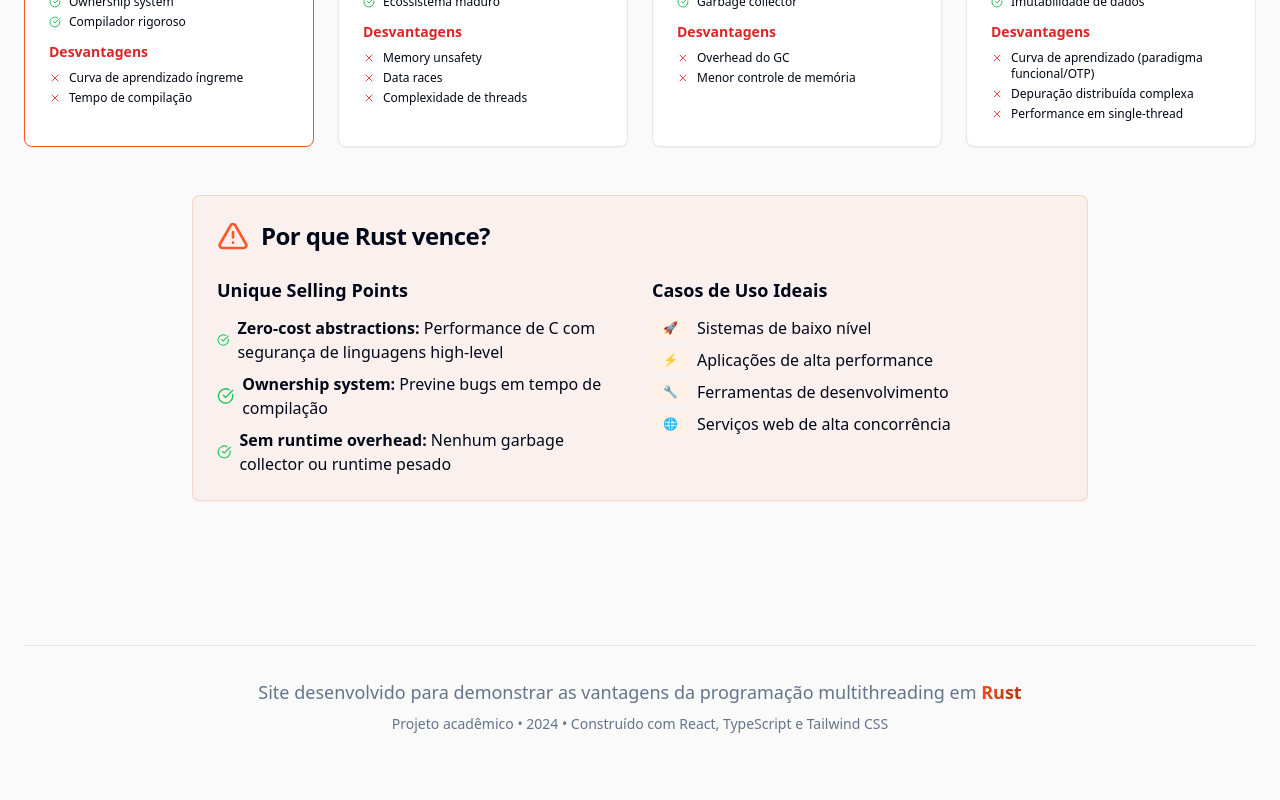
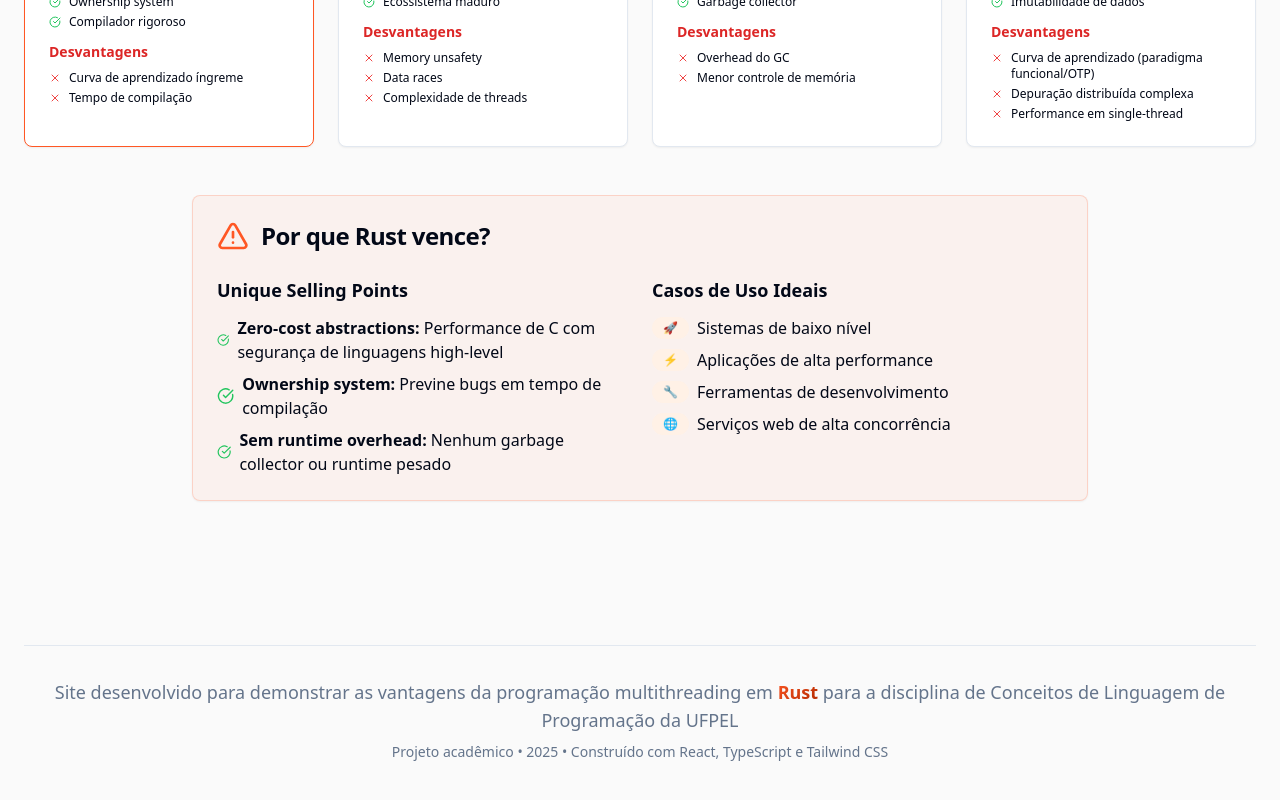
Before and after one commit to Ravazolo88/rust-unleashed-web, a React (Vite) app: page / in a window 1280 px wide. Shown: the part 4580-5380 px from the top of the page. Built offline with nearby package versions, Linux system fonts and the light colour scheme.

Commit message:
Update footer text
Update the footer text to include the course name and year.

```diff
--- a/src/components/Footer.tsx
+++ b/src/components/Footer.tsx
@@ -8,10 +8,10 @@ const Footer = () => {
         <div className="text-center text-muted-foreground">
           <p className="text-lg mb-2">
             Site desenvolvido para demonstrar as vantagens da programação multithreading em
-            <span className="rust-gradient-text font-semibold"> Rust</span>
+            <span className="rust-gradient-text font-semibold"> Rust</span> para a disciplina de Conceitos de Linguagem de Programação da UFPEL
           </p>
           <p className="text-sm">
-            Projeto acadêmico • 2024 • Construído com React, TypeScript e Tailwind CSS
+            Projeto acadêmico • 2025 • Construído com React, TypeScript e Tailwind CSS
           </p>
         </div>
       </div>
```
